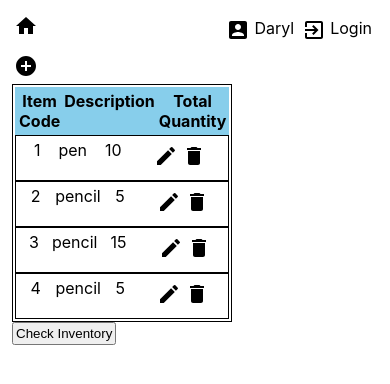
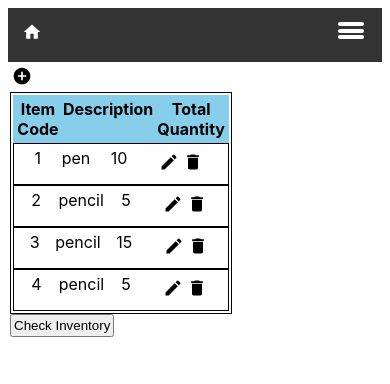
Before and after one commit to Martindreamz/Front-End-AD-Project, a React (Create React App) app: page /test in a window 390 px wide. Shown: the top 384 px of the page. Built offline with nearby package versions, Linux system fonts and the light colour scheme; no server answers.

Commit message:
Header - Nav bar (mobile mode) added and css changes

```diff
--- a/src/Components/Headers/Header.css
+++ b/src/Components/Headers/Header.css
@@ -1,15 +1,98 @@
-.header {
-    display: flex;
-    justify-content: space-between;
+* {
+  box-sizing: border-box;
 }
 
-.userHeader {
-    display: flex;
+body {
+  margin: 0;
+  padding: 0;
 }
 
-.userHeaderName {
+.navbar {
+  display: flex;
+  position: relative;
+  justify-content: space-between;
+  align-items: center;
+  background-color: #333;
+  color: white;
+}
+
+.brand-title {
+  font-size: 1.5rem;
+  margin: 0.5rem;
+}
+
+.navbar-links {
+  height: 100%;
+}
+
+.navbar-links ul {
+  display: flex;
+  margin: 0;
+  padding: 0;
+}
+
+.navbar-links li {
+  list-style: none;
+}
+
+.navbar-links li a {
+  display: block;
+  text-decoration: none;
+  color: white;
+  padding: 1rem;
+}
+
+.navbar-links li:hover {
+  background-color: #555;
+}
+
+.toggle-button {
+  position: absolute;
+  top: 0.75rem;
+  right: 1rem;
+  display: none;
+  flex-direction: column;
+  justify-content: space-between;
+  width: 30px;
+  height: 21px;
+}
+
+.toggle-button .bar {
+  height: 3px;
+  width: 100%;
+  background-color: white;
+  border-radius: 10px;
+}
+
+@media (max-width: 800px) {
+  .navbar {
+    flex-direction: column;
+    align-items: flex-start;
+  }
+
+  .toggle-button {
     display: flex;
+  }
+
+  .navbar-links {
+    display: none;
+    width: 100%;
+  }
+
+  .navbar-links ul {
+    width: 100%;
+    flex-direction: column;
+  }
+
+  .navbar-links ul li {
+    text-align: center;
+  }
+
+  .navbar-links ul li a {
+    padding: 0.5rem 1rem;
+  }
+
+  .navbar-links.active {
+    display: flex;
+  }
 }
-.userHeaderState {
-    display: flex;
-}
--- a/src/Components/Headers/Header.js
+++ b/src/Components/Headers/Header.js
@@ -1,41 +1,59 @@
 import React, { Component } from "react";
 import ReactDom from "react-dom";
-import './Header.css';
-import { domain } from '../../Configurations/Config';
-import HomeIcon from '@material-ui/icons/Home';
-import AccountBoxIcon from '@material-ui/icons/AccountBox';
-import ExitToAppIcon from '@material-ui/icons/ExitToApp';
-
+import "./Header.css";
+import { domain } from "../../Configurations/Config";
+import HomeIcon from "@material-ui/icons/Home";
+import AccountBoxIcon from "@material-ui/icons/AccountBox";
+import ExitToAppIcon from "@material-ui/icons/ExitToApp";
 
 class Header extends React.Component {
   constructor() {
-        super()
+    super();
     this.state = {
       name: "Daryl",
-            logState: "Login"
-        }
+      logState: "Login",
+    };
   }
 
   homeButtonAction = () => {
-        window.location.href = domain
-    }
+    window.location.href = domain;
+  };
+
+  toggleButtonAction = () => {
+    document
+      .getElementsByClassName("navbar-links")[0]
+      .classList.toggle("active");
+  };
 
   render() {
     return (
-            <nav className="header">
+      <nav className="navbar">
+        <div class="brand-title">
           <HomeIcon onClick={this.homeButtonAction} />
-                <div className="userHeader">
-                    <div className="userHeaderName">
+        </div>
+        <a href="#" class="toggle-button" onClick={this.toggleButtonAction}>
+          <span class="bar"></span>
+          <span class="bar"></span>
+          <span class="bar"></span>
+        </a>
+        <div class="navbar-links">
+          <ul>
+            <li>
+              <a href="#">
                 <AccountBoxIcon />
-                        <p>{this.state.name}</p>
-                    </div>
-                    <div className="userHeaderState">
+                {this.state.name}
+              </a>
+            </li>
+            <li>
+              <a href="#">
                 <ExitToAppIcon />
-                        <p>{this.state.logState}</p>
-                    </div>
+                {this.state.logState}
+              </a>
+            </li>
+          </ul>
         </div>
       </nav>
-        )
+    );
   }
 }
 
```
Lines whose indentation alone changed are shown as unchanged.
